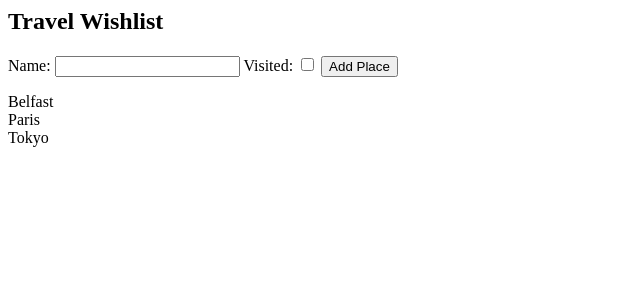
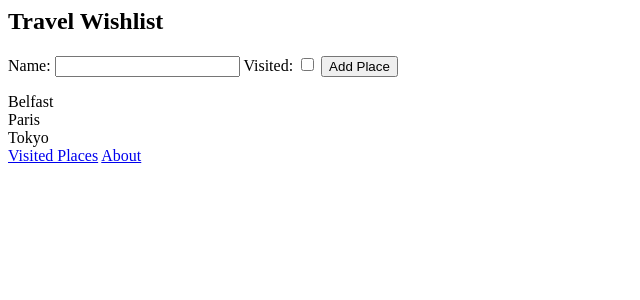
Before and after one commit to Mr-3rd/ITEC2905_Lab12_Django_Deployment_Wishlist, a Django app: page / in a window 1280 px wide. Shown: the top 300 px of the page, without its empty margins (0-640 px from the left). Run offline with Django 4.2, Linux system fonts and the light colour scheme; data comes from the database, SQL or seed files in the repository.

Commit message:
adding links and visited page

```diff
--- a/wishlist/travel_wishlist/templates/travel_wishlist/about.html
+++ b/wishlist/travel_wishlist/templates/travel_wishlist/about.html
@@ -6,3 +6,9 @@
     <p>A website by {{ author }}</p>
 
 </div>
+
+<a href="{% url 'place_list' %}">Home</a>
+
+<a href="{% url 'places_visited' %}">Visited Places</a>
+
+<a href="{% url 'about' %}">About</a>
--- a/wishlist/travel_wishlist/templates/travel_wishlist/wishlist.html
+++ b/wishlist/travel_wishlist/templates/travel_wishlist/wishlist.html
@@ -25,3 +25,7 @@
 </p>
 
 {% endfor %}
+
+<a href="{% url 'places_visited' %}">Visited Places</a>
+
+<a href="{% url 'about' %}">About</a>
--- a/wishlist/travel_wishlist/urls.py
+++ b/wishlist/travel_wishlist/urls.py
@@ -3,5 +3,8 @@ from . import views
 
 urlpatterns = [
     path('', views.place_list, name='place_list'),
+    # create a new url for a visited page
+    path('visited', views.places_visited, name='places_visited'),
+
     path('about', views.about, name='about'),
 ]
--- a/wishlist/travel_wishlist/views.py
+++ b/wishlist/travel_wishlist/views.py
@@ -25,6 +25,11 @@ def place_list(request):
     # return by rendering the wishlist website to display the places
     return render(request, 'travel_wishlist/wishlist.html', {'places': places, 'new_place_form': new_place_form})
 
+# create the places visited page view
+def places_visited(request):
+    visited = Place.objects.filter(visited=True).order_by('name')
+    return render(request, 'travel_wishlist/visited.html', {'visited': visited})
+
 # Create the function to build the about page
 def about(request):
     # Create the author and about content
```
Also changed, not shown: wishlist/travel_wishlist/templates/travel_wishlist/visited.html (added, +21 -0 lines).
